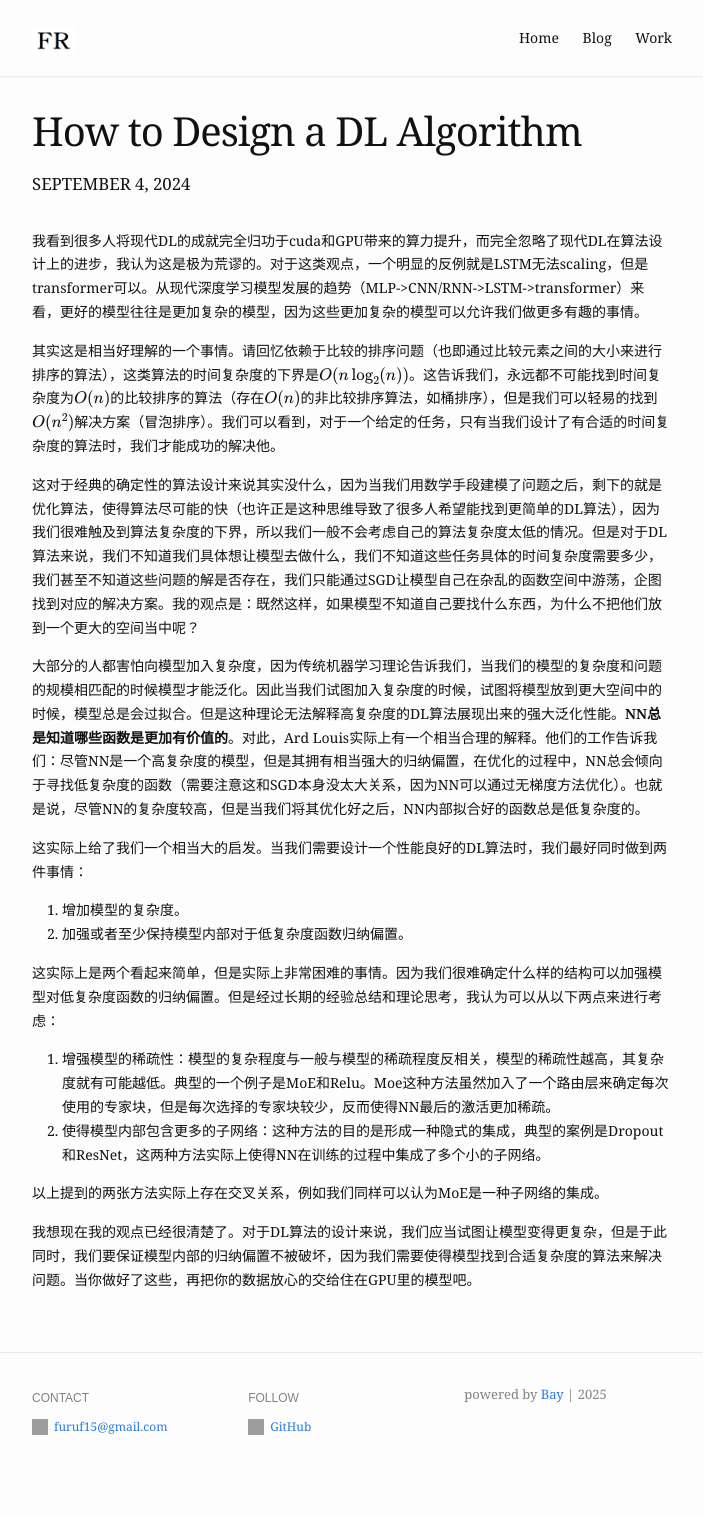
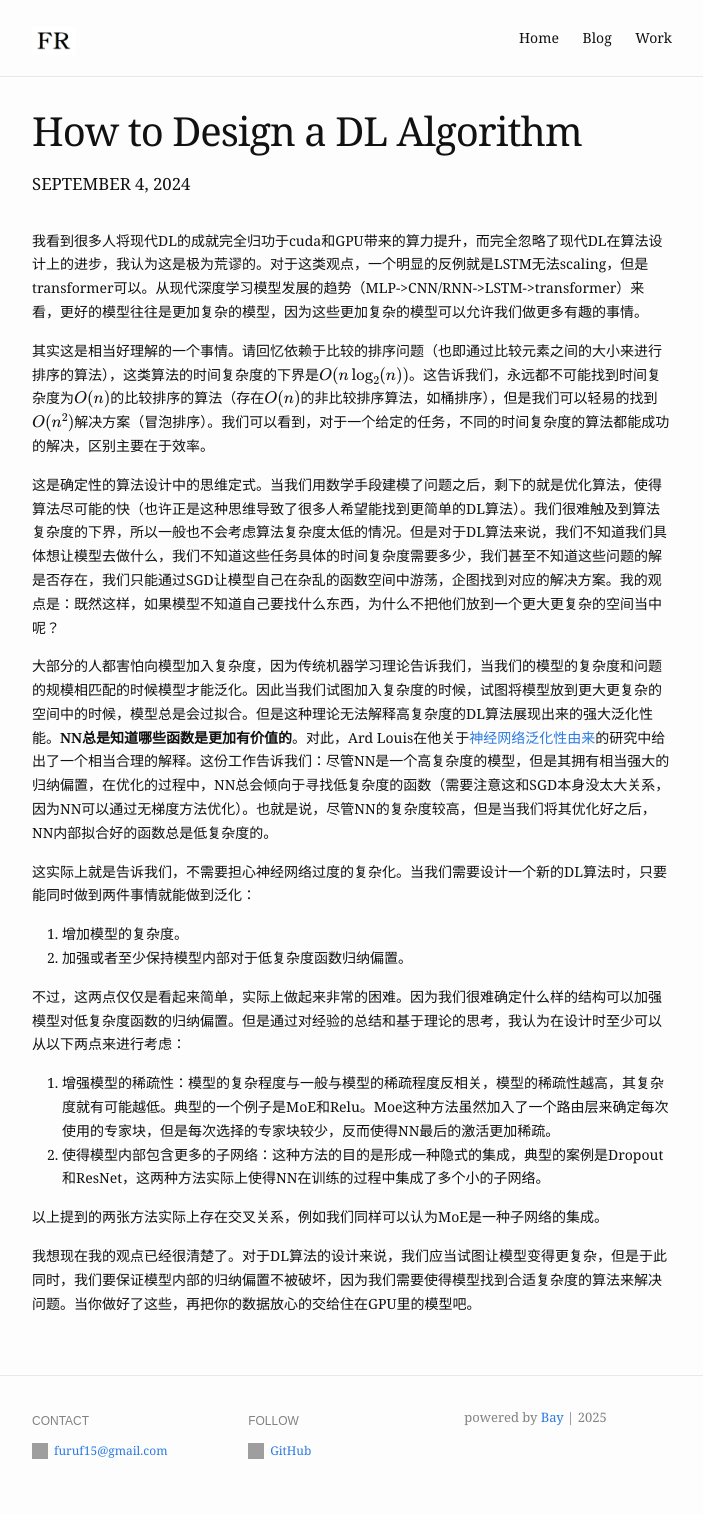
Before and after one commit to FuRuF-11/FuRuF-11.github.io, a Jekyll site: the page built from _posts/2024-09-04-how-to-design-a-DL-algorithm.md, in a window 1280 px wide. Shown: the whole page, without its empty margins (288-991 px from the left). Built offline with Jekyll 4.4.1, drawn with Linux system fonts in a browser that asks for light colours; a script that is not in the unit is left out; before the commit the page ends 1490 px from its top, so only the background shows below that.

Commit message:
modified:   _posts/2024-09-04-how-to-design-a-DL-algorithm.md

```diff
--- a/_posts/2024-09-04-how-to-design-a-DL-algorithm.md
+++ b/_posts/2024-09-04-how-to-design-a-DL-algorithm.md
@@ -7,18 +7,18 @@ blurb: ""
 
 我看到很多人将现代DL的成就完全归功于cuda和GPU带来的算力提升，而完全忽略了现代DL在算法设计上的进步，我认为这是极为荒谬的。对于这类观点，一个明显的反例就是LSTM无法scaling，但是transformer可以。从现代深度学习模型发展的趋势（MLP->CNN/RNN->LSTM->transformer）来看，更好的模型往往是更加复杂的模型，因为这些更加复杂的模型可以允许我们做更多有趣的事情。
 
-其实这是相当好理解的一个事情。请回忆依赖于比较的排序问题（也即通过比较元素之间的大小来进行排序的算法），这类算法的时间复杂度的下界是$O(n\log_2(n))$。这告诉我们，永远都不可能找到时间复杂度为$O(n)$的比较排序的算法（存在$O(n)$的非比较排序算法，如桶排序），但是我们可以轻易的找到$O(n^2)$解决方案（冒泡排序）。我们可以看到，对于一个给定的任务，只有当我们设计了有合适的时间复杂度的算法时，我们才能成功的解决他。
+其实这是相当好理解的一个事情。请回忆依赖于比较的排序问题（也即通过比较元素之间的大小来进行排序的算法），这类算法的时间复杂度的下界是$O(n\log_2(n))$。这告诉我们，永远都不可能找到时间复杂度为$O(n)$的比较排序的算法（存在$O(n)$的非比较排序算法，如桶排序），但是我们可以轻易的找到$O(n^2)$解决方案（冒泡排序）。我们可以看到，对于一个给定的任务，不同的时间复杂度的算法都能成功的解决，区别主要在于效率。
 
-这对于经典的确定性的算法设计来说其实没什么，因为当我们用数学手段建模了问题之后，剩下的就是优化算法，使得算法尽可能的快（也许正是这种思维导致了很多人希望能找到更简单的DL算法），因为我们很难触及到算法复杂度的下界，所以我们一般不会考虑自己的算法复杂度太低的情况。但是对于DL算法来说，我们不知道我们具体想让模型去做什么，我们不知道这些任务具体的时间复杂度需要多少，我们甚至不知道这些问题的解是否存在，我们只能通过SGD让模型自己在杂乱的函数空间中游荡，企图找到对应的解决方案。我的观点是：既然这样，如果模型不知道自己要找什么东西，为什么不把他们放到一个更大的空间当中呢？
+这是确定性的算法设计中的思维定式。当我们用数学手段建模了问题之后，剩下的就是优化算法，使得算法尽可能的快（也许正是这种思维导致了很多人希望能找到更简单的DL算法）。我们很难触及到算法复杂度的下界，所以一般也不会考虑算法复杂度太低的情况。但是对于DL算法来说，我们不知道我们具体想让模型去做什么，我们不知道这些任务具体的时间复杂度需要多少，我们甚至不知道这些问题的解是否存在，我们只能通过SGD让模型自己在杂乱的函数空间中游荡，企图找到对应的解决方案。我的观点是：既然这样，如果模型不知道自己要找什么东西，为什么不把他们放到一个更大更复杂的空间当中呢？
 
-大部分的人都害怕向模型加入复杂度，因为传统机器学习理论告诉我们，当我们的模型的复杂度和问题的规模相匹配的时候模型才能泛化。因此当我们试图加入复杂度的时候，试图将模型放到更大空间中的时候，模型总是会过拟合。但是这种理论无法解释高复杂度的DL算法展现出来的强大泛化性能。**NN总是知道哪些函数是更加有价值的**。对此，Ard Louis实际上有一个相当合理的解释。他们的工作告诉我们：尽管NN是一个高复杂度的模型，但是其拥有相当强大的归纳偏置，在优化的过程中，NN总会倾向于寻找低复杂度的函数（需要注意这和SGD本身没太大关系，因为NN可以通过无梯度方法优化）。也就是说，尽管NN的复杂度较高，但是当我们将其优化好之后，NN内部拟合好的函数总是低复杂度的。
+大部分的人都害怕向模型加入复杂度，因为传统机器学习理论告诉我们，当我们的模型的复杂度和问题的规模相匹配的时候模型才能泛化。因此当我们试图加入复杂度的时候，试图将模型放到更大更复杂的空间中的时候，模型总是会过拟合。但是这种理论无法解释高复杂度的DL算法展现出来的强大泛化性能。**NN总是知道哪些函数是更加有价值的**。对此，Ard Louis在他关于[神经网络泛化性由来](https://arxiv.org/abs/1805.08522)的研究中给出了一个相当合理的解释。这份工作告诉我们：尽管NN是一个高复杂度的模型，但是其拥有相当强大的归纳偏置，在优化的过程中，NN总会倾向于寻找低复杂度的函数（需要注意这和SGD本身没太大关系，因为NN可以通过无梯度方法优化）。也就是说，尽管NN的复杂度较高，但是当我们将其优化好之后，NN内部拟合好的函数总是低复杂度的。
 
-这实际上给了我们一个相当大的启发。当我们需要设计一个性能良好的DL算法时，我们最好同时做到两件事情：
+这实际上就是告诉我们，不需要担心神经网络过度的复杂化。当我们需要设计一个新的DL算法时，只要能同时做到两件事情就能做到泛化：
 
 1. 增加模型的复杂度。
 2. 加强或者至少保持模型内部对于低复杂度函数归纳偏置。
 
-这实际上是两个看起来简单，但是实际上非常困难的事情。因为我们很难确定什么样的结构可以加强模型对低复杂度函数的归纳偏置。但是经过长期的经验总结和理论思考，我认为可以从以下两点来进行考虑：
+不过，这两点仅仅是看起来简单，实际上做起来非常的困难。因为我们很难确定什么样的结构可以加强模型对低复杂度函数的归纳偏置。但是通过对经验的总结和基于理论的思考，我认为在设计时至少可以从以下两点来进行考虑：
 
 1. 增强模型的稀疏性：模型的复杂程度与一般与模型的稀疏程度反相关，模型的稀疏性越高，其复杂度就有可能越低。典型的一个例子是MoE和Relu。Moe这种方法虽然加入了一个路由层来确定每次使用的专家块，但是每次选择的专家块较少，反而使得NN最后的激活更加稀疏。
 2. 使得模型内部包含更多的子网络：这种方法的目的是形成一种隐式的集成，典型的案例是Dropout和ResNet，这两种方法实际上使得NN在训练的过程中集成了多个小的子网络。
```
